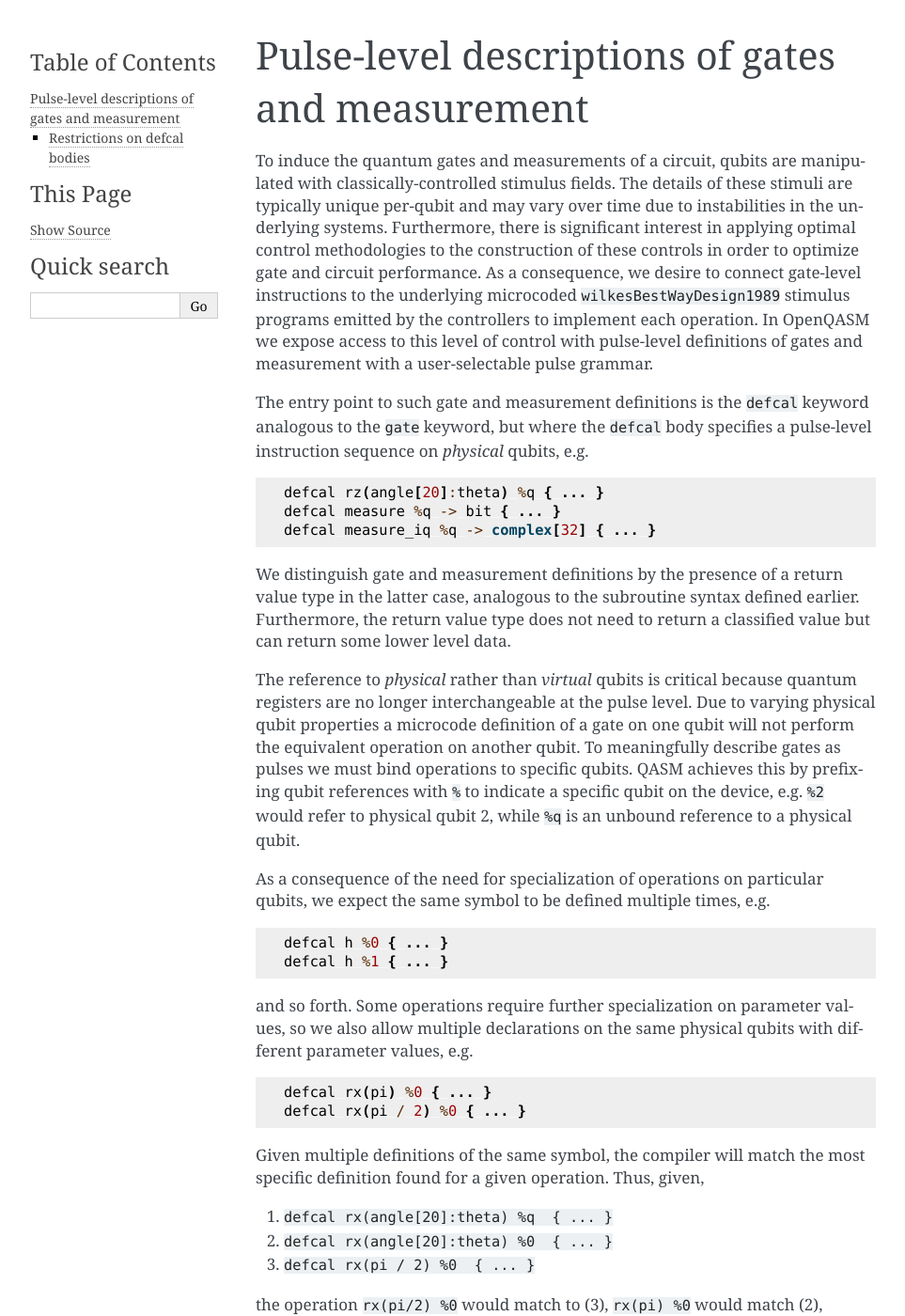
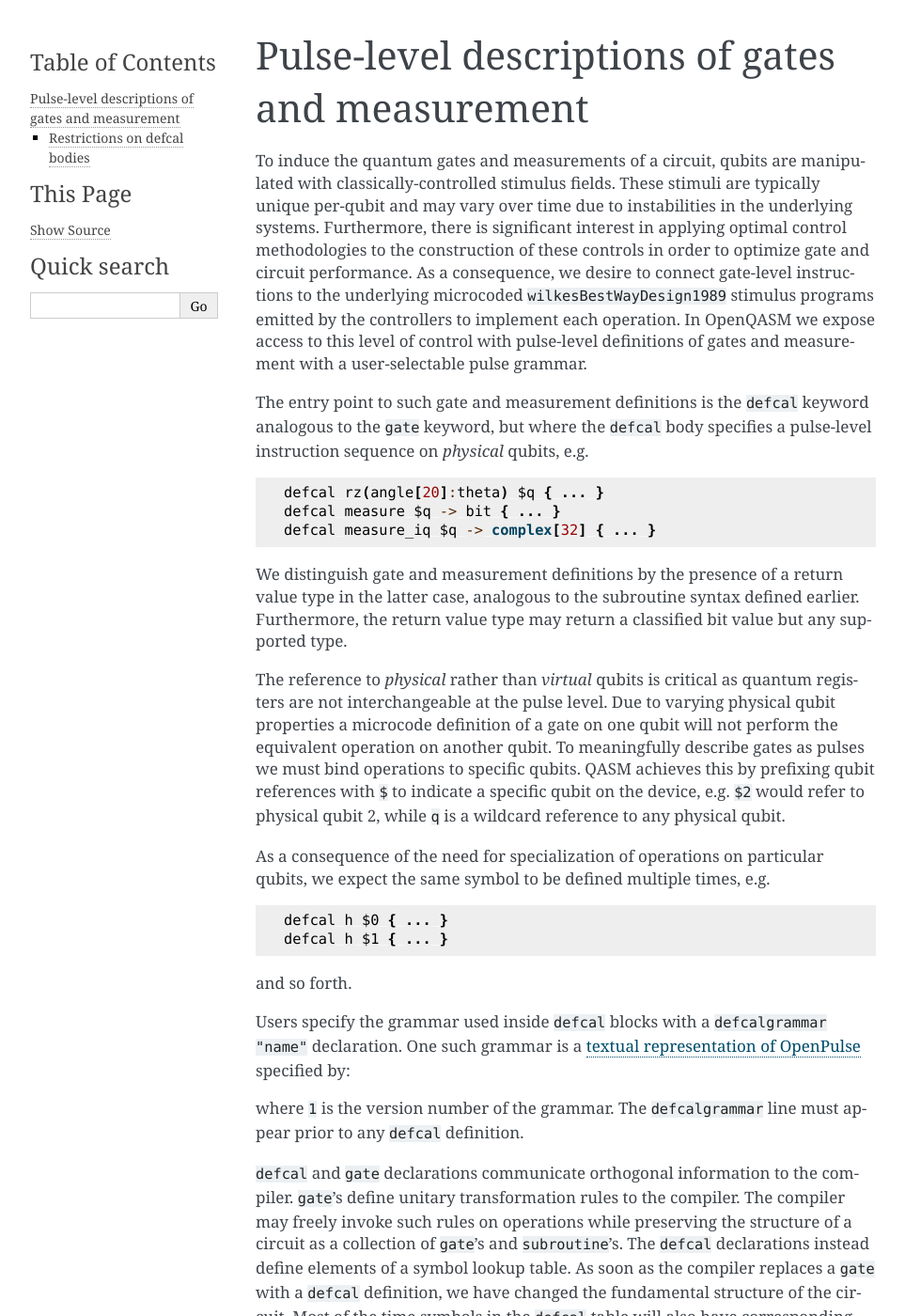
Before and after one commit to openqasm/openqasm, a Sphinx documentation site: the page built from source/language/pulses.rst, in a window 1280 px wide and 1400 px high. Shown: the whole window at 94% size, without its empty margins (148-1111 px from the left). Built offline with Sphinx 7.4.7, drawn with Linux system fonts in a browser that asks for light colours; cross-references to code outside the pages are shown as plain code; some of the changed text lies outside the part shown.

Commit message:
Update pulses section.

```diff
--- a/source/language/pulses.rst
+++ b/source/language/pulses.rst
@@ -6,8 +6,8 @@ Pulse-level descriptions of gates and measurement
 =================================================
 
 To induce the quantum gates and measurements of a circuit, qubits are
-manipulated with classically-controlled stimulus fields. The details of
-these stimuli are typically unique per-qubit and may vary over time due
+manipulated with classically-controlled stimulus fields. These stimuli
+are typically unique per-qubit and may vary over time due
 to instabilities in the underlying systems. Furthermore, there is
 significant interest in applying optimal control methodologies to the
 construction of these controls in order to optimize gate and circuit
@@ -24,24 +24,24 @@ instruction sequence on *physical* qubits, e.g.
 
 .. code-block:: c
 
-   defcal rz(angle[20]:theta) %q { ... }
-   defcal measure %q -> bit { ... }
-   defcal measure_iq %q -> complex[32] { ... }
+   defcal rz(angle[20]:theta) $q { ... }
+   defcal measure $q -> bit { ... }
+   defcal measure_iq $q -> complex[32] { ... }
 
 We distinguish gate and measurement definitions by the presence of a
 return value type in the latter case, analogous to the subroutine syntax
-defined earlier. Furthermore, the return value type does not need to return a
-classified value but can return some lower level data.
+defined earlier. Furthermore, the return value type may return a
+classified bit value but any supported type.
 
 The reference to *physical* rather than *virtual*
-qubits is critical because quantum registers are no longer
+qubits is critical as quantum registers are not
 interchangeable at the pulse level. Due to varying physical qubit
 properties a microcode definition of a gate on one qubit will not
 perform the equivalent operation on another qubit. To meaningfully
 describe gates as pulses we must bind operations to specific qubits.
-QASM achieves this by prefixing qubit references with ``%`` to indicate
-a specific qubit on the device, e.g. ``%2`` would refer to physical
-qubit 2, while ``%q`` is an unbound reference to a physical qubit.
+QASM achieves this by prefixing qubit references with ``$`` to indicate
+a specific qubit on the device, e.g. ``$2`` would refer to physical
+qubit 2, while ``q`` is a wildcard reference to any physical qubit.
 
 As a consequence of the need for specialization of operations on
 particular qubits, we expect the same symbol to be defined multiple
@@ -49,29 +49,10 @@ times, e.g.
 
 .. code-block:: c
 
-   defcal h %0 { ... }
-   defcal h %1 { ... }
+   defcal h $0 { ... }
+   defcal h $1 { ... }
 
-and so forth. Some operations require further specialization on
-parameter values, so we also allow multiple declarations on the same
-physical qubits with different parameter values, e.g.
-
-.. code-block:: c
-
-   defcal rx(pi) %0 { ... }
-   defcal rx(pi / 2) %0 { ... }
-
-Given multiple definitions of the same symbol, the compiler will match
-the most specific definition found for a given operation. Thus, given,
-
-#. ``defcal rx(angle[20]:theta) %q  { ... }``
-
-#. ``defcal rx(angle[20]:theta) %0  { ... }``
-
-#. ``defcal rx(pi / 2) %0  { ... }``
-
-the operation ``rx(pi/2) %0`` would match to (3), ``rx(pi) %0`` would
-match (2), ``rx(pi/2) %1`` would match (1).
+and so forth.
 
 Users specify the grammar used inside ``defcal`` blocks with a
 ``defcalgrammar "name"`` declaration. One such grammar is a
@@ -113,8 +94,8 @@ of the if statement has definite and equivalent length.
 
 .. code-block:: none
 
-   defcal reset %0 {
-      bit res = // measure qubit %0
+   defcal reset $0 {
+      bit res = // measure qubit $0
       if (res == 1) {
          // flip the qubit
       } else {
```
Also changed, not shown: other parts of source/language/pulses.rst (+3 -3 lines).
